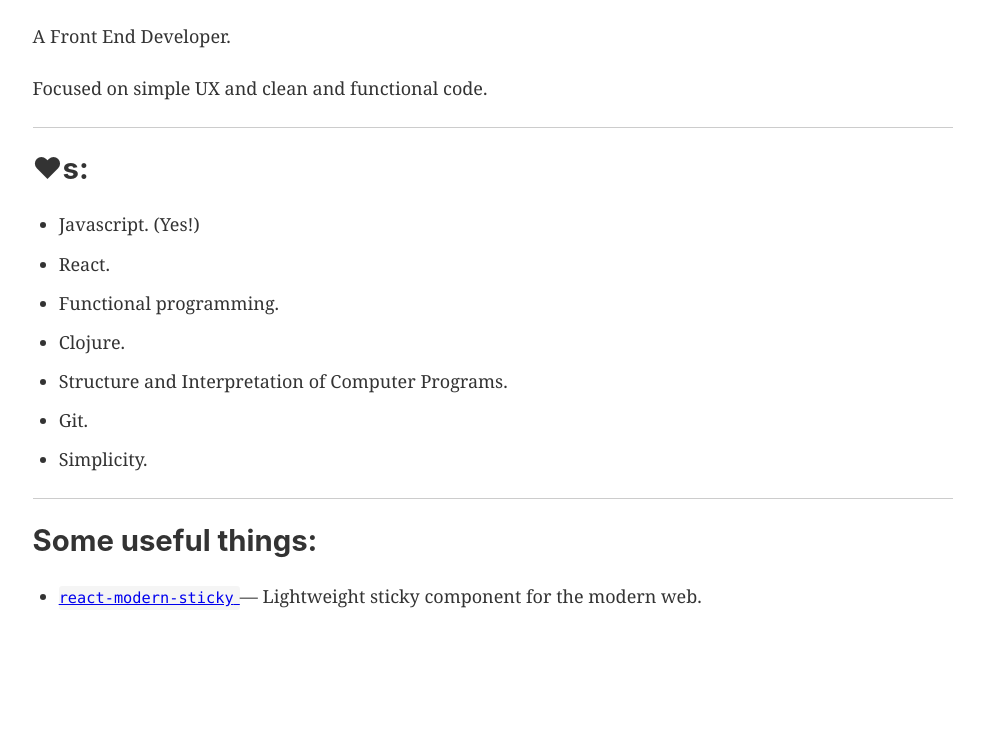
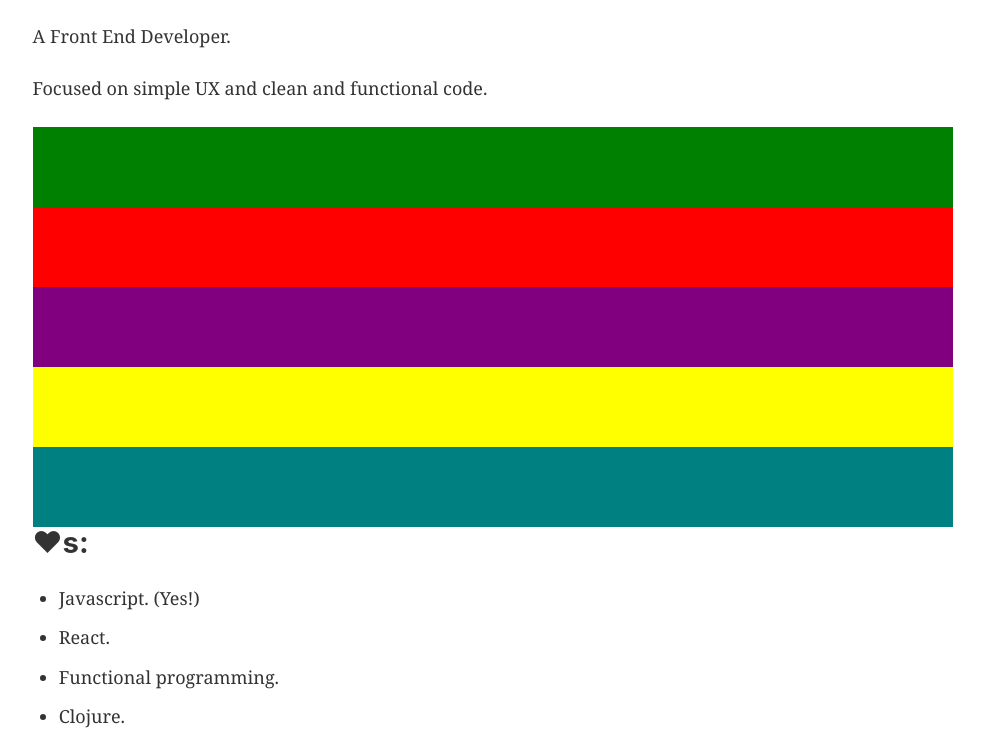
Before and after one commit to papermana/dominik.click, a Gatsby site: page / in a window 1280 px wide. Shown: the part 48-787 px from the top of the page, without its empty margins (147-1131 px from the left). Built offline with nearby package versions, Linux system fonts and the light colour scheme; Gatsby itself is replaced by a stand-in of ours.

Commit message:
Create component Divider

```diff
--- /dev/null
+++ b/src/components/divider.js
@@ -0,0 +1,29 @@
+import React from "react"
+import PropTypes from "prop-types"
+import cx from "classnames"
+
+import styles from "./divider.module.css"
+
+const Divider = ({ folded }) => {
+  const className = cx(styles.strip, folded && styles.isFolded)
+
+  return (
+    <div className={styles.divider}>
+      <div className={className}></div>
+      <div className={className}></div>
+      <div className={className}></div>
+      <div className={className}></div>
+      <div className={className}></div>
+    </div>
+  )
+}
+
+Divider.propTypes = {
+  folded: PropTypes.bool,
+}
+
+Divider.defaultProps = {
+  folded: false,
+}
+
+export default Divider
--- /dev/null
+++ b/src/components/divider.module.css
@@ -0,0 +1,28 @@
+.strip {
+  width: 100%;
+  height: 10vh;
+}
+
+.strip:nth-child(1) {
+  background-color: green;
+}
+
+.strip:nth-child(2) {
+  background-color: red;
+}
+
+.strip:nth-child(3) {
+  background-color: purple;
+}
+
+.strip:nth-child(4) {
+  background-color: yellow;
+}
+
+.strip:nth-child(5) {
+  background-color: teal;
+}
+
+.is-folded {
+  height: 3px;
+}
--- a/src/pages/index.js
+++ b/src/pages/index.js
@@ -2,6 +2,7 @@ import React from "react"
 
 import Layout from "../components/layout"
 import SEO from "../components/seo"
+import Divider from "../components/divider"
 
 const IndexPage = () => (
   <Layout>
@@ -9,7 +10,7 @@ const IndexPage = () => (
     <h1>Dominik Rowicki.</h1>
     <p>A Front End Developer.</p>
     <p>Focused on simple UX and clean and functional code.</p>
-    <hr />
+    <Divider />
     <h2>❤︎s:</h2>
     <ul>
       <li>Javascript. (Yes!)</li>
@@ -20,7 +21,7 @@ const IndexPage = () => (
       <li>Git.</li>
       <li>Simplicity.</li>
     </ul>
-    <hr />
+    <Divider folded />
     <h2>Some useful things:</h2>
     <ul>
       <li>
```
